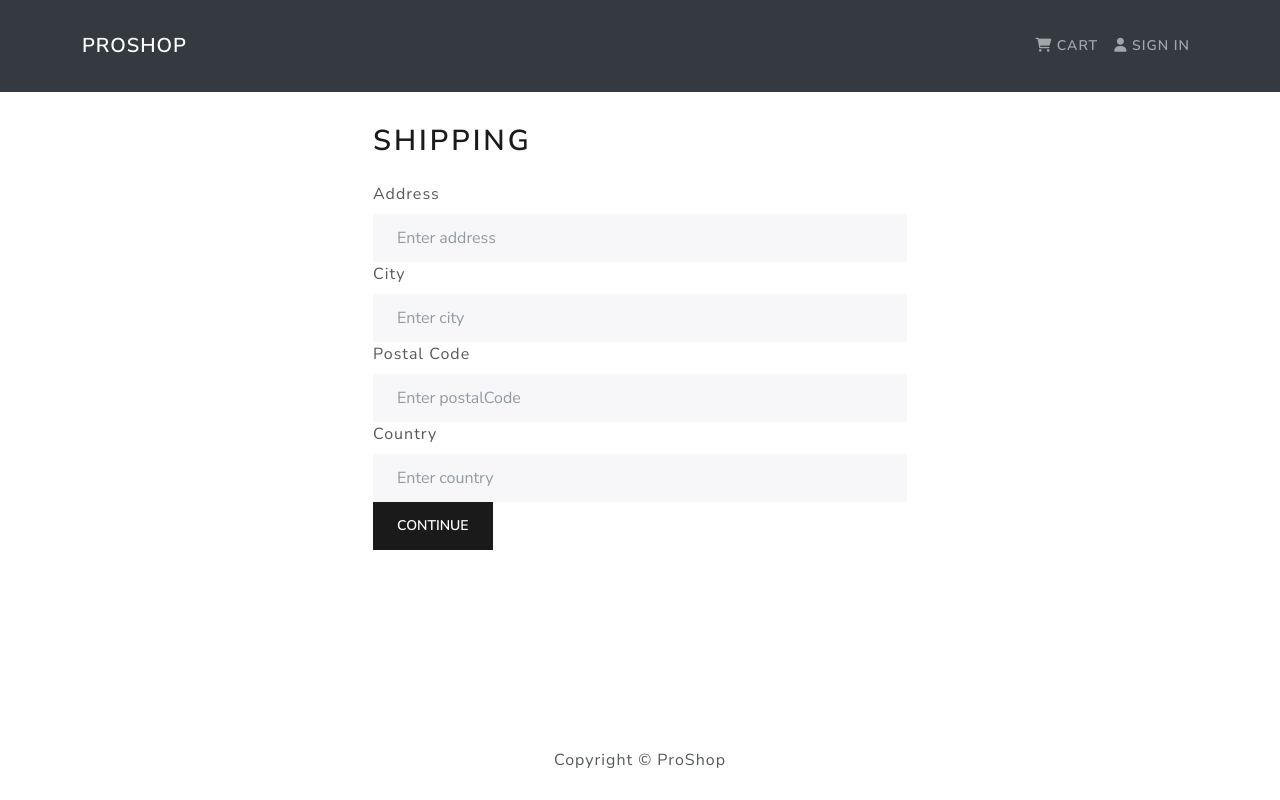
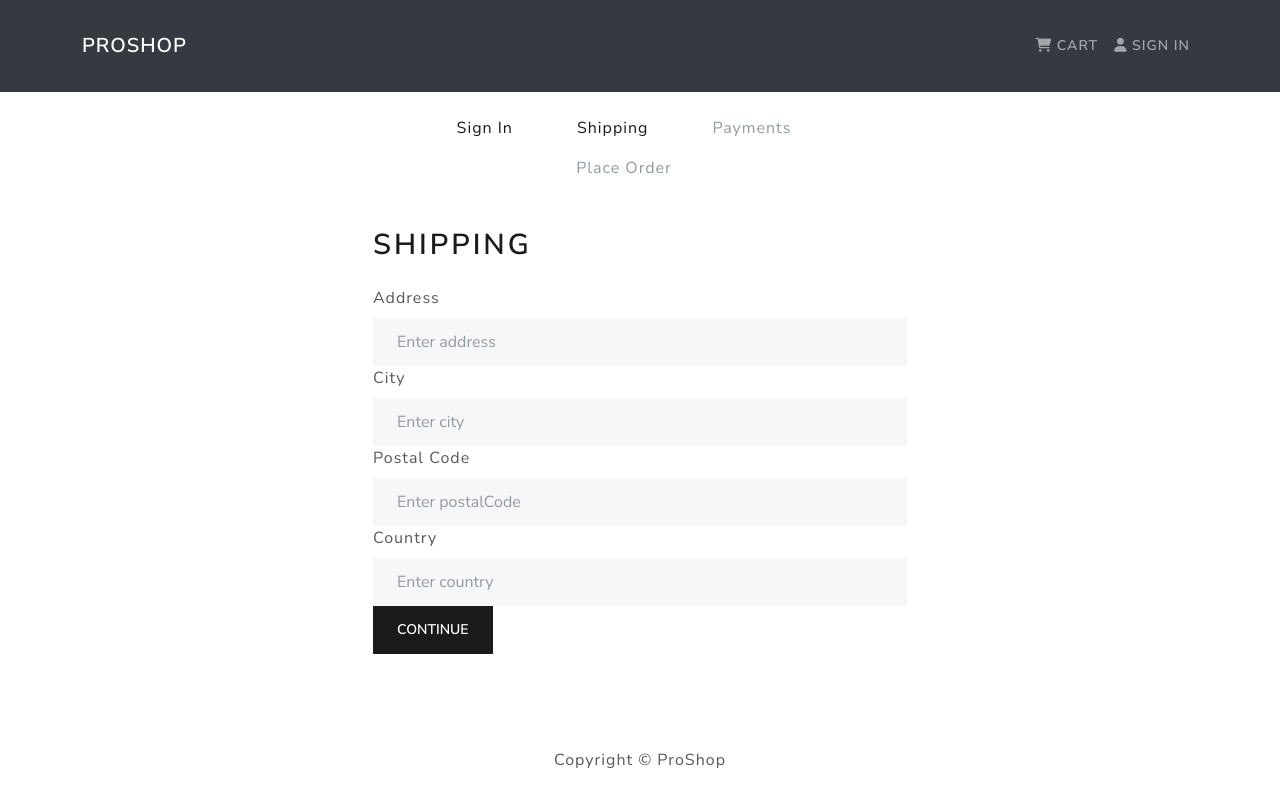
Before and after one commit to sathisk15/ProShop, a React (Create React App) app in the folder frontend/: page /shipping in a window 1280 px wide. Built offline with nearby package versions, Linux system fonts and the light colour scheme.

Commit message:
Checkout steps added

```diff
--- /dev/null
+++ b/frontend/src/screens/CheckoutSteps.js
@@ -0,0 +1,48 @@
+import React from 'react';
+import { Nav } from 'react-bootstrap';
+import { LinkContainer } from 'react-router-bootstrap';
+
+const CheckoutSteps = ({ step1, step2, step3, step4 }) => {
+  return (
+    <Nav className="justify-content-center mb-4">
+      <Nav.Item>
+        {step1 ? (
+          <LinkContainer to="/login">
+            <Nav.Link>Sign In</Nav.Link>
+          </LinkContainer>
+        ) : (
+          <Nav.Link disabled>Sign In</Nav.Link>
+        )}
+      </Nav.Item>
+      <Nav.Item>
+        {step2 ? (
+          <LinkContainer to="/shipping">
+            <Nav.Link>Shipping</Nav.Link>
+          </LinkContainer>
+        ) : (
+          <Nav.Link disabled>Shipping</Nav.Link>
+        )}
+      </Nav.Item>
+      <Nav.Item>
+        {step3 ? (
+          <LinkContainer to="/payments">
+            <Nav.Link>Payments</Nav.Link>
+          </LinkContainer>
+        ) : (
+          <Nav.Link disabled>Payments</Nav.Link>
+        )}
+      </Nav.Item>
+      <Nav.Item>
+        {step4 ? (
+          <LinkContainer to="/placeorder">
+            <Nav.Link>Place Order</Nav.Link>
+          </LinkContainer>
+        ) : (
+          <Nav.Link disabled>Place Order</Nav.Link>
+        )}
+      </Nav.Item>
+    </Nav>
+  );
+};
+
+export default CheckoutSteps;
--- a/frontend/src/screens/ShippingScreen.js
+++ b/frontend/src/screens/ShippingScreen.js
@@ -4,7 +4,7 @@
 import { useSelector, useDispatch } from 'react-redux';
 import FormContainer from '../components/FormContainer';
 import { saveShippingAddress } from '../actions/cartActions';
-
+import CheckoutSteps from './CheckoutSteps';
 const ShippingScreen = () => {
   const { shippingAddress } = useSelector((state) => state.cart);
 
@@ -22,6 +22,7 @@
 
   return (
     <FormContainer>
+      <CheckoutSteps step1 step2 />
       <h1>Shipping</h1>
       <Form onSubmit={submitHandler}>
         <Form.Group controlId="address">
```
